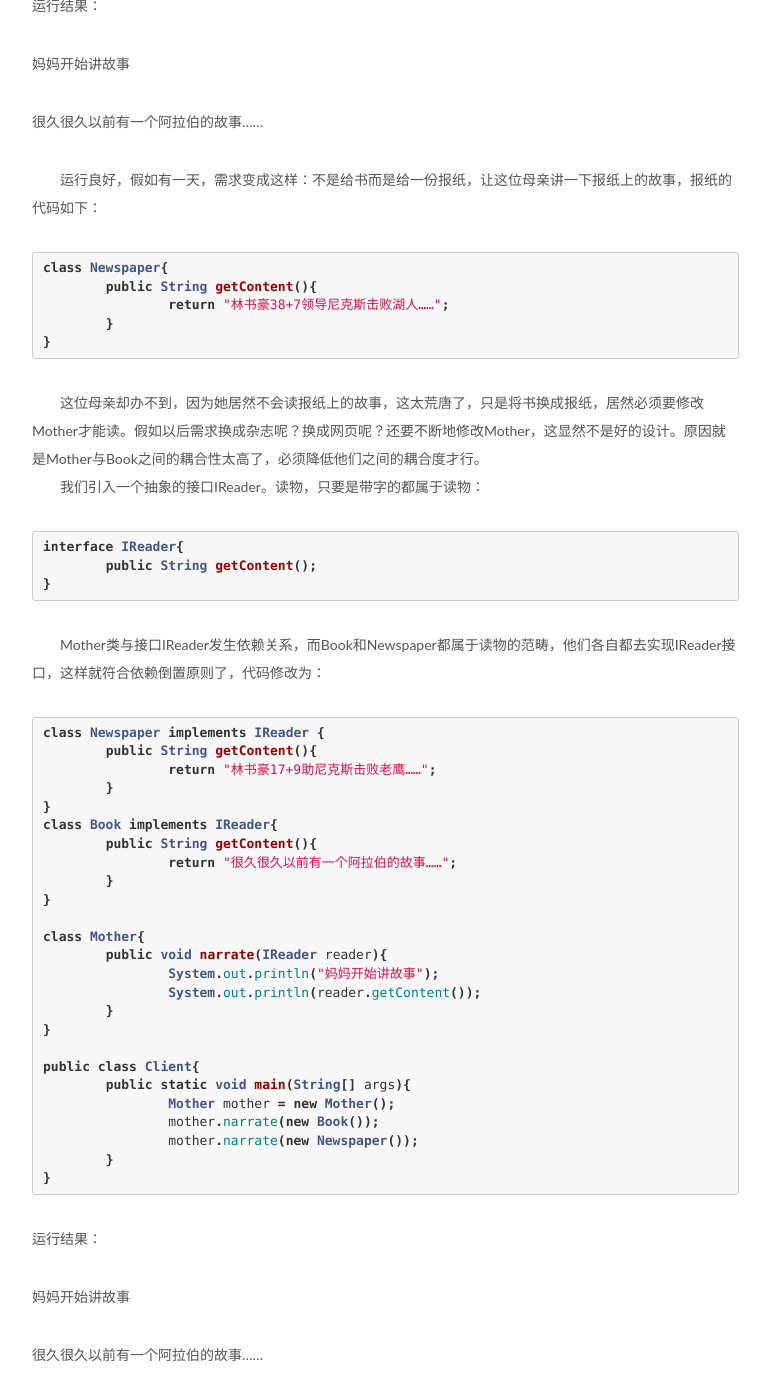
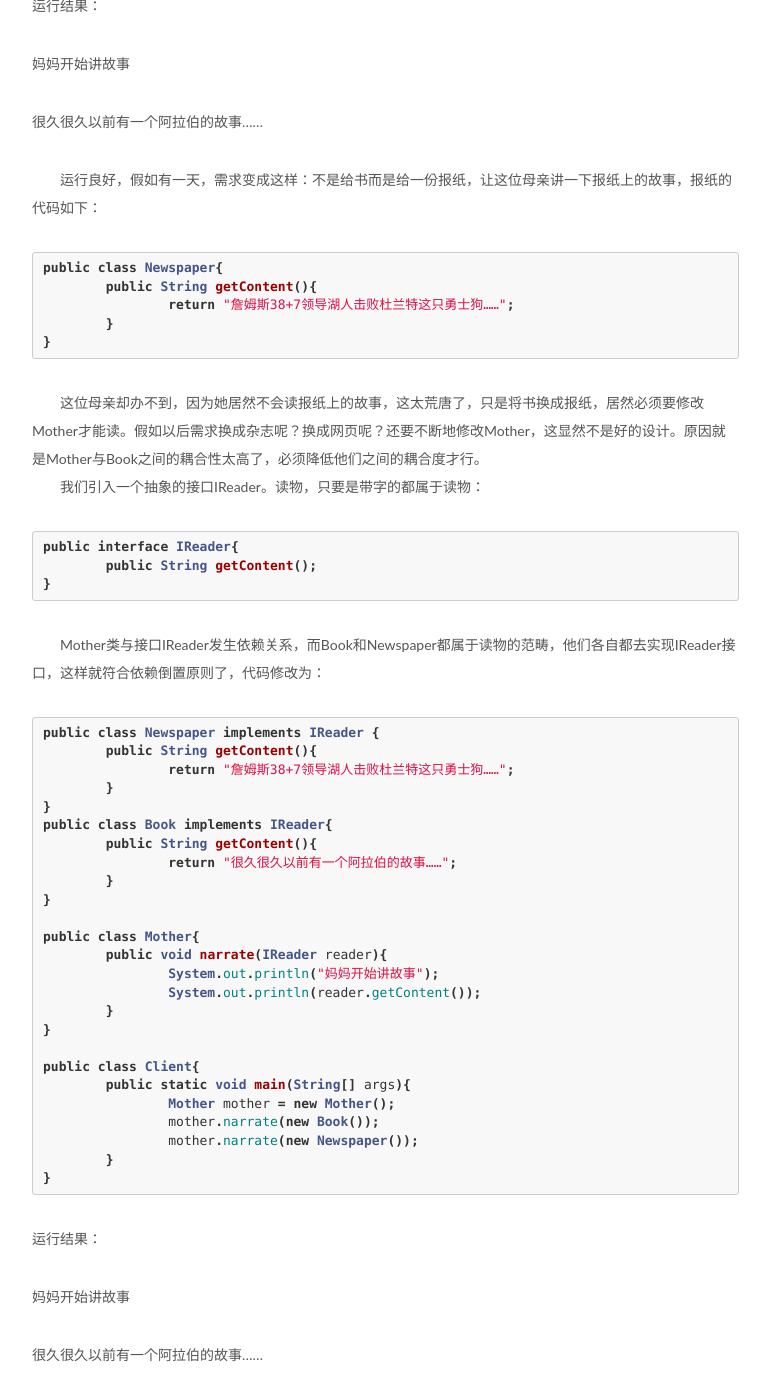
Before and after one commit to ARTAvrilLavigne/ARTAvrilLavigne.github.io, a Jekyll site: the page built from _posts/2019-05-06-design pattern.markdown, in a window 1280 px wide and 1400 px high, scrolled down 7148 px. Shown: the whole window, without its empty margins (233-1003 px from the left). Built offline with Jekyll 4.4.1, drawn with Linux system fonts in a browser that asks for light colours; nearby versions of some CDN libraries; comment, search, counter and statistics services are not loaded; some of the changed text lies outside the part shown.

Commit message:
Update 2019-05-06-design pattern.markdown

````diff
--- a/_posts/2019-05-06-design pattern.markdown
+++ b/_posts/2019-05-06-design pattern.markdown
@@ -16,7 +16,7 @@ tags:
 　　比如：类T只负责一个职责P，这样设计是符合单一职责原则的。后来由于某种原因，也许是需求变更了，也许是程序的设计者境界提高了，需要将职责P细分为粒度更细的职责P1，P2，这时如果要使程序遵循单一职责原则，需要将类T也分解为两个类T1和T2，分别负责P1、P2两个职责。但是在程序已经写好的情况下，这样做简直太费时间了。所以，简单的修改类T，用它来负责两个职责是一个比较不错的选择，虽然这样做有悖于单一职责原则。（这样做的风险在于职责扩散的不确定性，因为我们不会想到这个职责P，在未来可能会扩散为P1，P2，P3，P4&hellip;&hellip;Pn。所以记住，在职责扩散到我们无法控制的程度之前，立刻对代码进行重构。）<br>
 　　举例说明，用一个类描述动物呼吸这个场景：<br>
 ```java
-class Animal{
+public class Animal{
 	public void breathe(String animal){
 		System.out.println(animal+"呼吸空气");
 	}
@@ -39,12 +39,12 @@ public class Client{
 
 　　程序上线后发现了问题，并不是所有的动物都呼吸空气的，比如鱼就是呼吸水的。修改时如果遵循单一职责原则，需要将Animal类细分为陆生动物类Terrestrial，水生动物Aquatic，代码如下：<br>
 ```java
-class Terrestrial{
+public class Terrestrial{
 	public void breathe(String animal){
 		System.out.println(animal+"呼吸空气");
 	}
 }
-class Aquatic{
+public class Aquatic{
 	public void breathe(String animal){
 		System.out.println(animal+"呼吸水");
 	}
@@ -74,7 +74,7 @@ public class Client{
 
 　　我们会发现如果这样修改花销是很大的，除了将原来的类分解之外，还需要修改客户端。而直接修改类Animal来达成目的虽然违背了单一职责原则，但花销却小的多，代码如下：<br>
 ```java
-class Animal{
+public class Animal{
 	public void breathe(String animal){
 		if("鱼".equals(animal)){
 			System.out.println(animal+"呼吸水");
@@ -96,7 +96,7 @@ public class Client{
 ```
 　　可以看到，这种修改方式要简单的多。但是却存在着隐患：有一天需要将鱼分为呼吸淡水的鱼和呼吸海水的鱼，则又需要修改Animal类的breathe方法，而对原有代码的修改会对调用“猪”“牛”“羊”等相关功能带来风险，也许某一天你会发现程序运行的结果变为“牛呼吸水”了。这种修改方式直接在代码级别上违背了单一职责原则，虽然修改起来最简单，但隐患却是最大的。还有一种修改方式：<br>
 ```java
-class Animal{
+public class Animal{
 	public void breathe(String animal){
 		System.out.println(animal+"呼吸空气");
 	}
@@ -134,7 +134,7 @@ public class Client{
 　　继承作为面向对象三大特性之一，在给程序设计带来巨大便利的同时，也带来了弊端。比如使用继承会给程序带来侵入性，程序的可移植性降低，增加了对象间的耦合性，如果一个类被其他的类所继承，则当这个类需要修改时，必须考虑到所有的子类，并且父类修改后，所有涉及到子类的功能都有可能会产生故障。<br>
 　　举例说明继承的风险，我们需要完成一个两数相减的功能，由类A来负责。如下：<br>
 ```java
-class A{
+public class A{
 	public int func1(int a, int b){
 		return a-b;
 	}
@@ -159,7 +159,7 @@ public class Client{
 　　2、两数相加，然后再加100。<br>
 　　由于类A已经实现了第一个功能，所以类B继承类A后，只需要再完成第二个功能就可以了，代码如下：<br>
 ```java
-class B extends A{
+public class B extends A{
 	public int func1(int a, int b){
 		return a+b;
 	}
@@ -202,13 +202,13 @@ public class Client{
 　　依赖倒置原则基于这样一个事实：相对于细节的多变性，抽象的东西要稳定的多。以抽象为基础搭建起来的架构比以细节为基础搭建起来的架构要稳定的多。在java中，抽象指的是接口或者抽象类，细节就是具体的实现类，使用接口或者抽象类的目的是制定好规范和契约，而不去涉及任何具体的操作，把展现细节的任务交给他们的实现类去完成。<br>
 　　依赖倒置原则的核心思想是面向接口编程，我们依旧用一个例子来说明面向接口编程比相对于面向实现编程好在什么地方。场景是这样的，母亲给孩子讲故事，只要给她一本书，她就可以照着书给孩子讲故事了。代码如下：<br>
 ```java
-class Book{
+public class Book{
 	public String getContent(){
 		return "很久很久以前有一个阿拉伯的故事……";
 	}
 }
 
-class Mother{
+public class Mother{
 	public void narrate(Book book){
 		System.out.println("妈妈开始讲故事");
 		System.out.println(book.getContent());
@@ -230,33 +230,33 @@ public class Client{
 
 　　运行良好，假如有一天，需求变成这样：不是给书而是给一份报纸，让这位母亲讲一下报纸上的故事，报纸的代码如下：<br>
 ```java
-class Newspaper{
+public class Newspaper{
 	public String getContent(){
-		return "林书豪38+7领导尼克斯击败湖人……";
+		return "詹姆斯38+7领导湖人击败杜兰特这只勇士狗……";
 	}
 }
 ```
 　　这位母亲却办不到，因为她居然不会读报纸上的故事，这太荒唐了，只是将书换成报纸，居然必须要修改Mother才能读。假如以后需求换成杂志呢？换成网页呢？还要不断地修改Mother，这显然不是好的设计。原因就是Mother与Book之间的耦合性太高了，必须降低他们之间的耦合度才行。<br>
 　　我们引入一个抽象的接口IReader。读物，只要是带字的都属于读物：<br>
 ```java
-interface IReader{
+public interface IReader{
 	public String getContent();
 }
 ```
 　　Mother类与接口IReader发生依赖关系，而Book和Newspaper都属于读物的范畴，他们各自都去实现IReader接口，这样就符合依赖倒置原则了，代码修改为：<br>
 ```java
-class Newspaper implements IReader {
+public class Newspaper implements IReader {
 	public String getContent(){
-		return "林书豪17+9助尼克斯击败老鹰……";
+		return "詹姆斯38+7领导湖人击败杜兰特这只勇士狗……";
 	}
 }
-class Book implements IReader{
+public class Book implements IReader{
 	public String getContent(){
 		return "很久很久以前有一个阿拉伯的故事……";
 	}
 }
 
-class Mother{
+public class Mother{
 	public void narrate(IReader reader){
 		System.out.println("妈妈开始讲故事");
 		System.out.println(reader.getContent());
@@ -279,7 +279,7 @@ public class Client{
 
 妈妈开始讲故事<br>
 
-林书豪17+9助尼克斯击败老鹰……<br>
+詹姆斯38+7领导湖人击败杜兰特这只勇士狗……<br>
 
 　　这样修改后，无论以后怎样扩展Client类，都不需要再修改Mother类了。这只是一个简单的例子，实际情况中，代表高层模块的Mother类将负责完成主要的业务逻辑，一旦需要对它进行修改，引入错误的风险极大。所以遵循依赖倒置原则可以降低类之间的耦合性，提高系统的稳定性，降低修改程序造成的风险。<br>
 　　采用依赖倒置原则给多人并行开发带来了极大的便利，比如上例中，原本Mother类与Book类直接耦合时，Mother类必须等Book类编码完成后才可以进行编码，因为Mother类依赖于Book类。修改后的程序则可以同时开工，互不影响，因为Mother与Book类一点关系也没有。参与协作开发的人越多、项目越庞大，采用依赖导致原则的意义就越重大。现在很流行的TDD开发模式就是依赖倒置原则最成功的应用。<br>
@@ -295,10 +295,10 @@ public class Client{
 　　问题由来：类A通过接口I依赖类B，类C通过接口I依赖类D，如果接口I对于类A和类B来说不是最小接口，则类B和类D必须去实现他们不需要的方法。<br>
 　　解决方案：将臃肿的接口I拆分为独立的几个接口，类A和类C分别与他们需要的接口建立依赖关系。也就是采用接口隔离原则。<br>
 　　举例来说明接口隔离原则：<br>
-![未遵循接口隔离原则的设计](https://github.com/ARTAvrilLavigne/ARTAvrilLavigne.github.io/blob/master/myblog/2019-05-06-design%20pattern/1.jpg?raw=true)
+![未遵循接口隔离原则的设计](https://github.com/ARTAvrilLavigne/ARTAvrilLavigne.github.io/blob/master/myblog/2019-05-06-design%20pattern/1.jpg?raw=true)<br>
 　　这个图的意思是：类A依赖接口I中的方法1、方法2、方法3，类B是对类A依赖的实现。类C依赖接口I中的方法1、方法4、方法5，类D是对类C依赖的实现。对于类B和类D来说，虽然他们都存在着用不到的方法（也就是图中红色字体标记的方法），但由于实现了接口I，所以也必须要实现这些用不到的方法。对类图不熟悉的可以参照程序代码来理解，代码如下：<br>
 ```java
-interface I {
+public interface I {
 	public void method1();
 	public void method2();
 	public void method3();
@@ -306,7 +306,7 @@ interface I {
 	public void method5();
 }
 
-class A{
+public class A{
 	public void depend1(I i){
 		i.method1();
 	}
@@ -318,7 +318,7 @@ class A{
 	}
 }
 
-class B implements I{
+public class B implements I{
 	public void method1() {
 		System.out.println("类B实现接口I的方法1");
 	}
@@ -334,7 +334,7 @@ class B implements I{
 	public void method5() {}
 }
 
-class C{
+public class C{
 	public void depend1(I i){
 		i.method1();
 	}
@@ -346,7 +346,7 @@ class C{
 	}
 }
 
-class D implements I{
+public class D implements I{
 	public void method1() {
 		System.out.println("类D实现接口I的方法1");
 	}
@@ -378,24 +378,24 @@ public class Client{
 }
 ```
 　　可以看到，如果接口过于臃肿，只要接口中出现的方法，不管对依赖于它的类有没有用处，实现类中都必须去实现这些方法，这显然不是好的设计。如果将这个设计修改为符合接口隔离原则，就必须对接口I进行拆分。在这里我们将原有的接口I拆分为三个接口，拆分后的设计如图2所示：<br>
-![遵循接口隔离原则的设计](https://github.com/ARTAvrilLavigne/ARTAvrilLavigne.github.io/blob/master/myblog/2019-05-06-design%20pattern/2.jpg?raw=true)
+![遵循接口隔离原则的设计](https://github.com/ARTAvrilLavigne/ARTAvrilLavigne.github.io/blob/master/myblog/2019-05-06-design%20pattern/2.jpg?raw=true)<br>
 　　照例贴出程序的代码如下所示：<br>
 ```java
-interface I1 {
+public interface I1 {
 	public void method1();
 }
 
-interface I2 {
+public interface I2 {
 	public void method2();
 	public void method3();
 }
 
-interface I3 {
+public interface I3 {
 	public void method4();
 	public void method5();
 }
 
-class A{
+public class A{
 	public void depend1(I1 i){
 		i.method1();
 	}
@@ -407,7 +407,7 @@ class A{
 	}
 }
 
-class B implements I1, I2{
+public class B implements I1, I2{
 	public void method1() {
 		System.out.println("类B实现接口I1的方法1");
 	}
@@ -419,7 +419,7 @@ class B implements I1, I2{
 	}
 }
 
-class C{
+public class C{
 	public void depend1(I1 i){
 		i.method1();
 	}
@@ -431,7 +431,7 @@ class C{
 	}
 }
 
-class D implements I1, I3{
+public class D implements I1, I3{
 	public void method1() {
 		System.out.println("类D实现接口I1的方法1");
 	}
@@ -460,7 +460,7 @@ class D implements I1, I3{
 　　举一个例子：有一个集团公司，下属单位有分公司和直属部门，现在要求打印出所有下属单位的员工ID。先来看一下违反迪米特法则的设计，如下：<br>
 ```java
 //总公司员工
-class Employee{
+public class Employee{
 	private String id;
 	public void setId(String id){
 		this.id = id;
@@ -471,7 +471,7 @@ class Employee{
 }
 
 //分公司员工
-class SubEmployee{
+public class SubEmployee{
 	private String id;
 	public void setId(String id){
 		this.id = id;
@@ -481,7 +481,7 @@ class SubEmployee{
 	}
 }
 
-class SubCompanyManager{
+public class SubCompanyManager{
 	public List<SubEmployee> getAllEmployee(){
 		List<SubEmployee> list = new ArrayList<SubEmployee>();
 		for(int i=0; i<100; i++){
@@ -494,7 +494,7 @@ class SubCompanyManager{
 	}
 }
 
-class CompanyManager{
+public class CompanyManager{
 
 	public List<Employee> getAllEmployee(){
 		List<Employee> list = new ArrayList<Employee>();
@@ -529,7 +529,7 @@ public class Client{
 ```
 　　现在这个设计的主要问题出在CompanyManager中，根据迪米特法则，只与直接的朋友发生通信，而SubEmployee类并不是CompanyManager类的直接朋友（以局部变量出现的耦合不属于直接朋友），从逻辑上讲总公司只与他的分公司耦合就行了，与分公司的员工并没有任何联系，这样设计显然是增加了不必要的耦合。按照迪米特法则，应该避免类中出现这样非直接朋友关系的耦合。修改后的代码如下:<br>
 ```java
-class SubCompanyManager{
+public class SubCompanyManager{
 	public List<SubEmployee> getAllEmployee(){
 		List<SubEmployee> list = new ArrayList<SubEmployee>();
 		for(int i=0; i<100; i++){
@@ -548,7 +548,7 @@ class SubCompanyManager{
 	}
 }
 
-class CompanyManager{
+public class CompanyManager{
 	public List<Employee> getAllEmployee(){
 		List<Employee> list = new ArrayList<Employee>();
 		for(int i=0; i<30; i++){
@@ -582,9 +582,9 @@ class CompanyManager{
 　　说到这里，再回想一下前面说的5项原则，恰恰是告诉我们用抽象构建框架，用实现扩展细节的注意事项而已：单一职责原则告诉我们实现类要职责单一；里氏替换原则告诉我们不要破坏继承体系；依赖倒置原则告诉我们要面向接口编程；接口隔离原则告诉我们在设计接口的时候要精简单一；迪米特法则告诉我们要降低耦合。而开闭原则是总纲，他告诉我们要对扩展开放，对修改关闭。<br>
 
 ## 七、总结
-　最后说明一下如何去遵守这六个原则。对这六个原则的遵守并不是是和否的问题，而是多和少的问题，也就是说，我们一般不会说有没有遵守，而是说遵守程度的多少。任何事都是过犹不及，设计模式的六个设计原则也是一样，制定这六个原则的目的并不是要我们刻板的遵守他们，而需要根据实际情况灵活运用。对他们的遵守程度只要在一个合理的范围内，就算是良好的设计。我们用一幅图来说明一下:<br>
-![设计原则](https://github.com/ARTAvrilLavigne/ARTAvrilLavigne.github.io/blob/master/myblog/2019-05-06-design%20pattern/3.jpg?raw=true)
+　　最后说明一下如何去遵守这六个原则。对这六个原则的遵守并不是是和否的问题，而是多和少的问题，也就是说，我们一般不会说有没有遵守，而是说遵守程度的多少。任何事都是过犹不及，设计模式的六个设计原则也是一样，制定这六个原则的目的并不是要我们刻板的遵守他们，而需要根据实际情况灵活运用。对他们的遵守程度只要在一个合理的范围内，就算是良好的设计。我们用一幅图来说明一下:<br>
+![设计原则](https://github.com/ARTAvrilLavigne/ARTAvrilLavigne.github.io/blob/master/myblog/2019-05-06-design%20pattern/3.jpg?raw=true)<br>
 　　图中的每一条维度各代表一项原则，我们依据对这项原则的遵守程度在维度上画一个点，则如果对这项原则遵守的合理的话，这个点应该落在红色的同心圆内部；如果遵守的差，点将会在小圆内部；如果过度遵守，点将会落在大圆外部。一个良好的设计体现在图中，应该是六个顶点都在同心圆中的六边形。<br>
-![设计原则的遵守](https://github.com/ARTAvrilLavigne/ARTAvrilLavigne.github.io/blob/master/myblog/2019-05-06-design%20pattern/4.jpg?raw=true)
+![设计原则的遵守](https://github.com/ARTAvrilLavigne/ARTAvrilLavigne.github.io/blob/master/myblog/2019-05-06-design%20pattern/4.jpg?raw=true)<br>
 　　在上图中，设计1、设计2属于良好的设计，他们对六项原则的遵守程度都在合理的范围内；设计3、设计4设计虽然有些不足，但也基本可以接受；设计5则严重不足，对各项原则都没有很好的遵守；而设计6则遵守过渡了，设计5和设计6都是迫切需要重构的设计。<br>
   主要参考书籍有《设计模式》、《设计模式之禅》、《大话设计模式》以及网上一些零散的文章，但主要内容是对这六个原则的感悟。<br>
````
